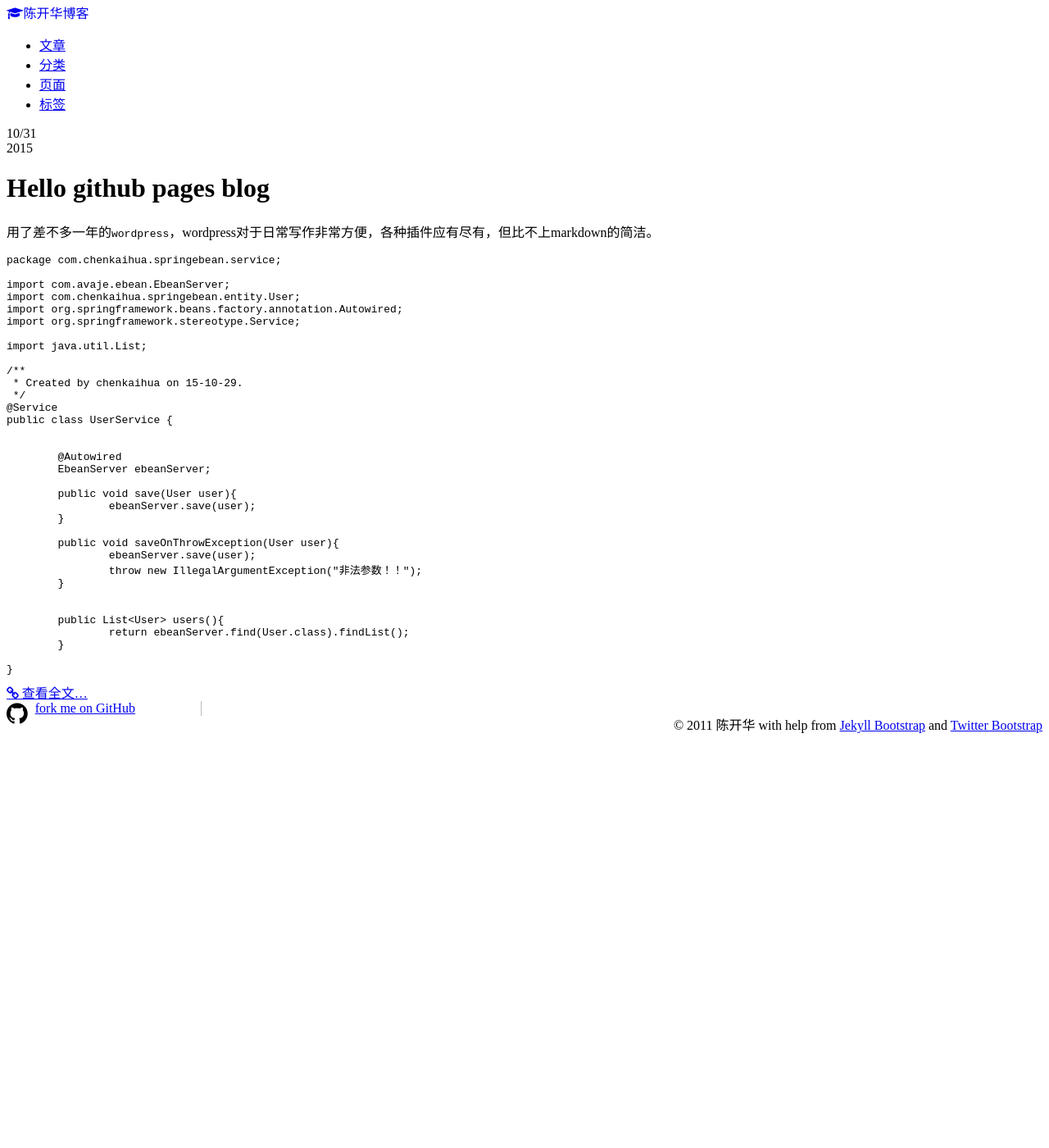
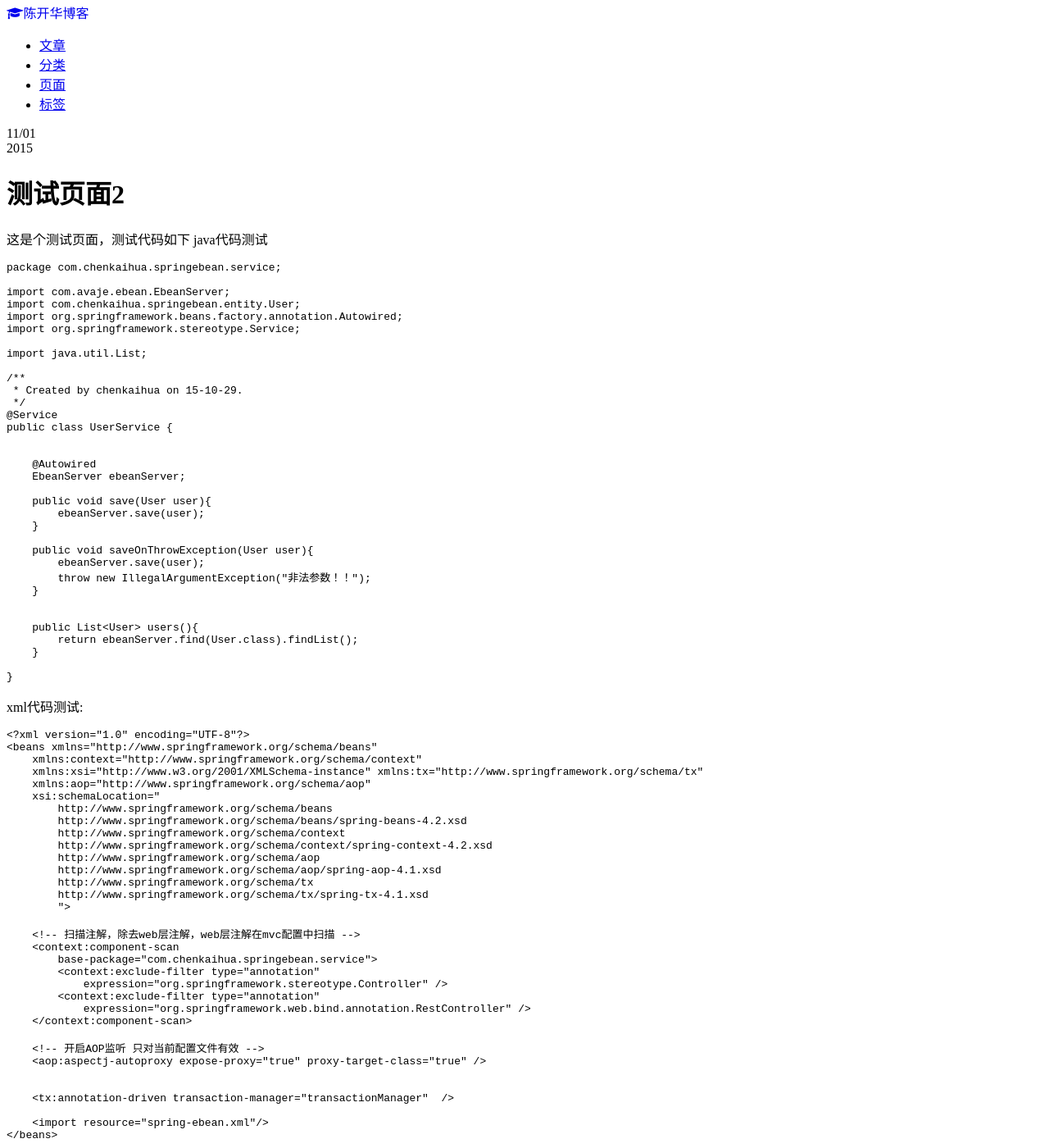
Before and after one commit to ichenkaihua/ichenkaihua.github.io, a Jekyll site: the page built from index.md, in a window 1280 px wide and 1400 px high. Shown: the whole window at 82% size. Built offline with Jekyll 4.4.1, drawn with Linux system fonts in a browser that asks for light colours; nearby versions of some CDN libraries; library files that are not in the unit come from our copies; Markdown is read by kramdown in place of the engine named in the settings; some of the changed text lies outside the part shown.

Commit message:
细微修改

````diff
--- a/_includes/themes/twitter/default.html
+++ b/_includes/themes/twitter/default.html
@@ -75,7 +75,7 @@
     <script src="{{ ASSET_PATH }}/js/jquery.js"></script>
     <script type="text/javascript">
 	 $(function() {
-   $('pre').addClass('prettyprint linenums').attr('style', 'overflow:auto');
+   $('pre').addClass('prettyprint linenums');
    prettyPrint();
 });
 
--- a/_posts/2015-10-31-hello-github-pages.md
+++ b/_posts/2015-10-31-hello-github-pages.md
@@ -2,7 +2,7 @@
 layout: post
 title: Hello github pages blog!
 tagline: "Hello github pages blog!"
-tags : jekyll, github
+tags : [jekyll,github]
 ---
 {% include JB/setup %}
 # Hello github pages blog
@@ -42,3 +42,40 @@ tags : jekyll, github
 		}
 
 	}
+
+```java
+package com.chenkaihua.springebean.service;
+
+import com.avaje.ebean.EbeanServer;
+import com.chenkaihua.springebean.entity.User;
+import org.springframework.beans.factory.annotation.Autowired;
+import org.springframework.stereotype.Service;
+
+import java.util.List;
+
+/**
+ * Created by chenkaihua on 15-10-29.
+ */
+@Service
+public class UserService {
+
+
+	@Autowired
+	EbeanServer ebeanServer;
+
+	public void save(User user){
+		ebeanServer.save(user);
+	}
+
+	public void saveOnThrowException(User user){
+		ebeanServer.save(user);
+		throw new IllegalArgumentException("非法参数！！");
+	}
+
+
+	public List<User> users(){
+		return ebeanServer.find(User.class).findList();
+	}
+
+}
+```
--- /dev/null
+++ b/_posts/2015-11-1-tetest-code.md
@@ -0,0 +1,102 @@
+---
+layout: post
+title: 测试页面
+tagline: test code
+tags : [test]
+---
+{% include JB/setup %}
+# 测试页面2
+这是个测试页面，测试代码如下
+java代码测试
+
+```java
+package com.chenkaihua.springebean.service;
+
+import com.avaje.ebean.EbeanServer;
+import com.chenkaihua.springebean.entity.User;
+import org.springframework.beans.factory.annotation.Autowired;
+import org.springframework.stereotype.Service;
+
+import java.util.List;
+
+/**
+ * Created by chenkaihua on 15-10-29.
+ */
+@Service
+public class UserService {
+
+
+    @Autowired
+    EbeanServer ebeanServer;
+
+    public void save(User user){
+        ebeanServer.save(user);
+    }
+
+    public void saveOnThrowException(User user){
+        ebeanServer.save(user);
+        throw new IllegalArgumentException("非法参数！！");
+    }
+
+
+    public List<User> users(){
+        return ebeanServer.find(User.class).findList();
+    }
+
+}
+```
+
+
+xml代码测试:
+
+```xml
+<?xml version="1.0" encoding="UTF-8"?>
+<beans xmlns="http://www.springframework.org/schema/beans"
+    xmlns:context="http://www.springframework.org/schema/context"
+    xmlns:xsi="http://www.w3.org/2001/XMLSchema-instance" xmlns:tx="http://www.springframework.org/schema/tx"
+    xmlns:aop="http://www.springframework.org/schema/aop"
+    xsi:schemaLocation="
+        http://www.springframework.org/schema/beans
+        http://www.springframework.org/schema/beans/spring-beans-4.2.xsd
+        http://www.springframework.org/schema/context
+        http://www.springframework.org/schema/context/spring-context-4.2.xsd
+        http://www.springframework.org/schema/aop
+        http://www.springframework.org/schema/aop/spring-aop-4.1.xsd
+        http://www.springframework.org/schema/tx
+        http://www.springframework.org/schema/tx/spring-tx-4.1.xsd
+        ">
+
+    <!-- 扫描注解，除去web层注解，web层注解在mvc配置中扫描 -->
+    <context:component-scan
+        base-package="com.chenkaihua.springebean.service">
+        <context:exclude-filter type="annotation"
+            expression="org.springframework.stereotype.Controller" />
+        <context:exclude-filter type="annotation"
+            expression="org.springframework.web.bind.annotation.RestController" />
+    </context:component-scan>
+
+    <!-- 开启AOP监听 只对当前配置文件有效 -->
+    <aop:aspectj-autoproxy expose-proxy="true" proxy-target-class="true" />
+
+
+    <tx:annotation-driven transaction-manager="transactionManager"  />
+
+    <import resource="spring-ebean.xml"/>
+</beans>
+```
+
+gradle代码测试
+
+```groovy
+
+# 启动项目
+./gradlew appStart
+# 插入数据
+curl http://localhost:8080/users/save
+# 插入数据（抛出exception，事物回滚）
+curl http://localhost:8080/users/saveE
+# 浏览所以数据
+curl http://localhost:8080/users
+# 关闭server
+./gradlew appStop
+```
````
